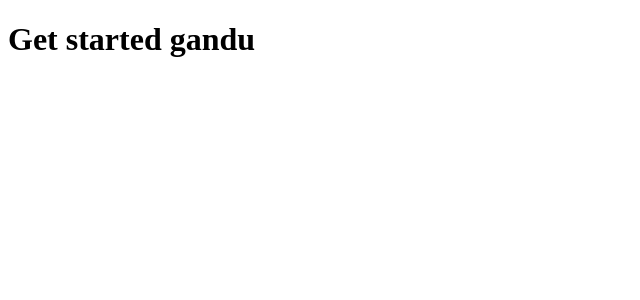
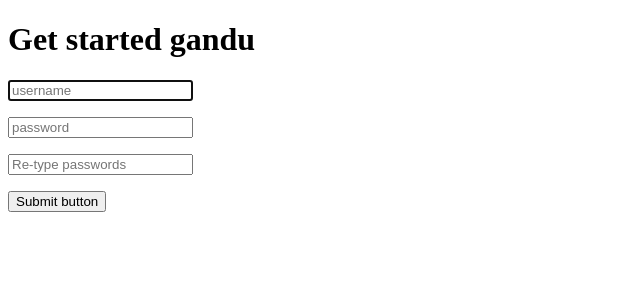
Before and after one commit to rajneesh44/PostgreSQL_ConnectingViaPython, a Flask app: template FlaskAuth1/templates/index.html in a window 1280 px wide. Shown: the top 300 px of the page, without its empty margins (0-640 px from the left). Run offline with Flask 2, Linux system fonts and the light colour scheme; the template is opened without the code that fills it, so the values that code supplies are empty, except form fields; form fields are guessed from the names that the template uses.

Commit message:
firstPage Login Form

```diff
--- a/FlaskAuth1/templates/index.html
+++ b/FlaskAuth1/templates/index.html
@@ -4,4 +4,41 @@
 
     {% block content %}
     <h1>Get started gandu</h1>
+    <form action="{{url_for('index')}}", method="POST" >
+        <div>
+            {{form.username(class='form-control',
+               placeholder='username', autocomplete='off',
+               autofocus=true)}}
+            <ul>
+                {% for err in form.username.errors %}
+                <li>{{error}}</li>
+                {% endfor %}
+            </ul>
+
+        </div>
+        <div>
+            {{form.password(class='form-control',
+               placeholder='password')}}
+             <ul>
+                {% for err in form.password.errors %}
+                <li>{{error}}</li>
+                {% endfor %}
+            </ul>
+        </div>
+        <div>
+            {{form.confirm_pwd(class='form-control',
+               placeholder='Re-type passwords')}}
+             <ul>
+                {% for err in form.confirm_pwd.errors %}
+                <li>{{ error }}</li>
+                {% endfor %}
+            </ul>
+        </div>
+        <div>
+
+        {{form.submit_button}}
+        </div>
+        {{form.csrf_token}}
+
+    </form>
     {% endblock %}
```
